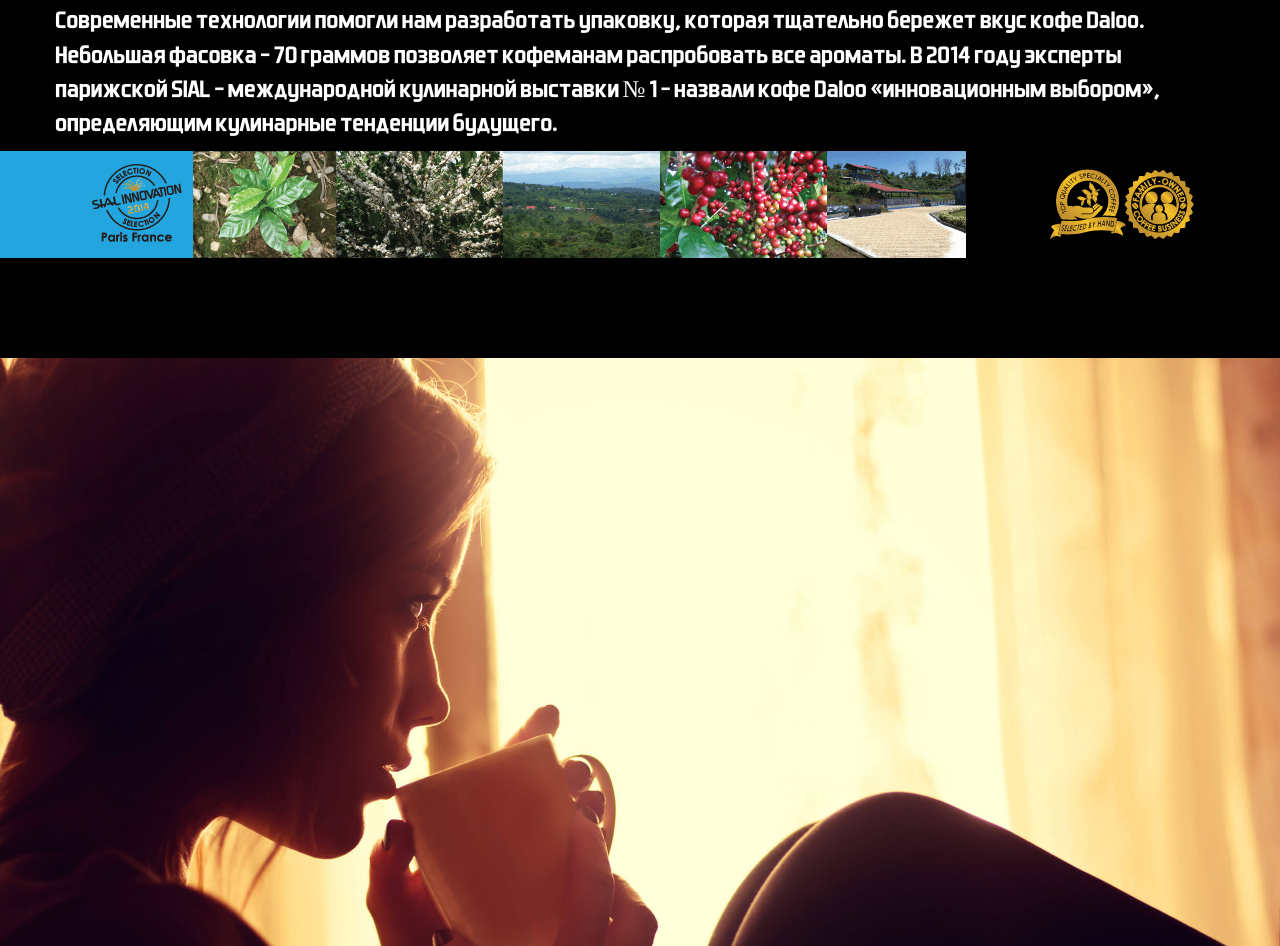
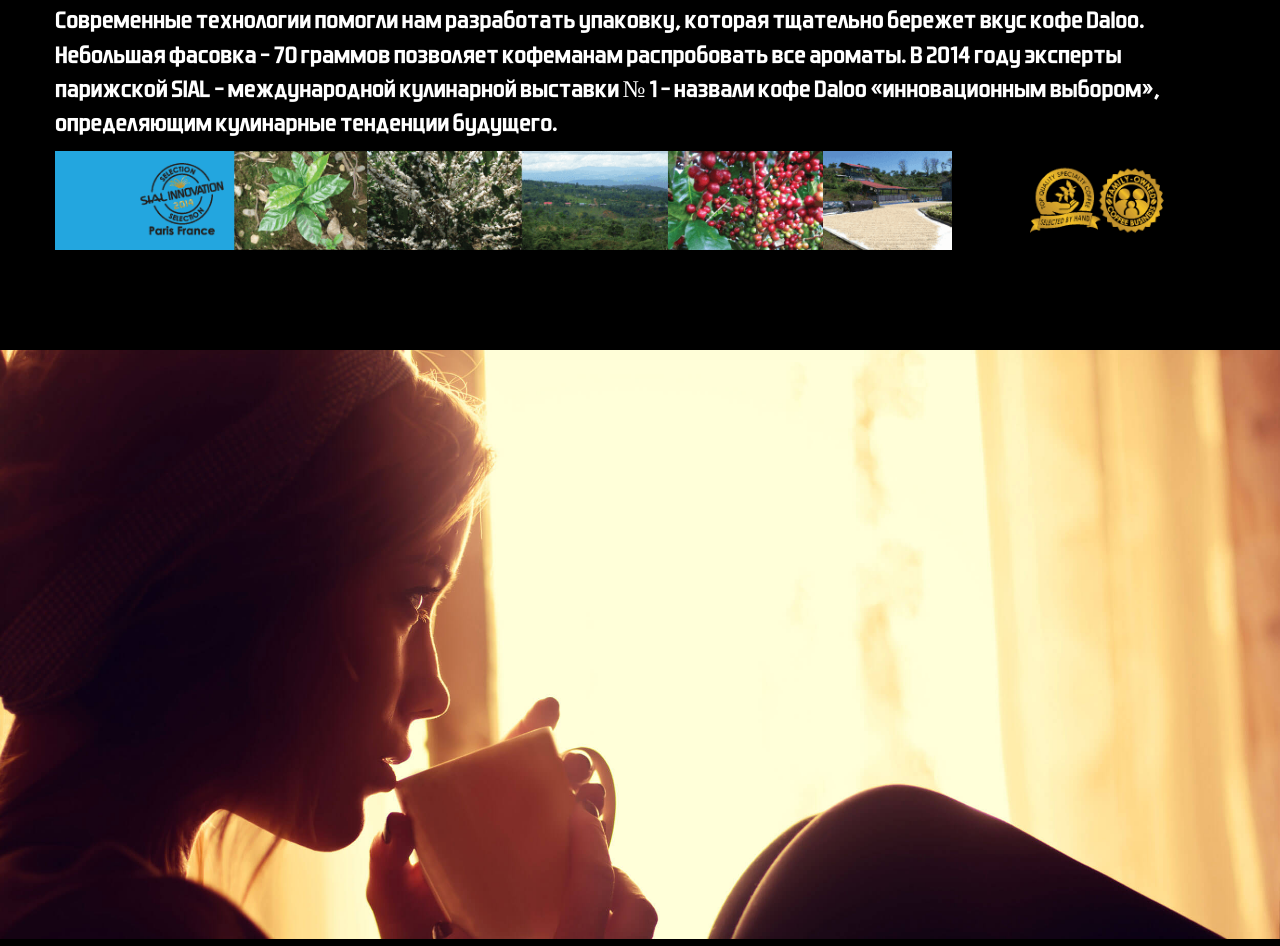
Before and after one commit to mikhail-tokarev/daloo, a website: page www/index.html in a window 1280 px wide. Shown: the part 1329-2275 px from the top of the page. Drawn offline with nearby package versions, Linux system fonts and the light colour scheme; files that its build step writes are made by us from their sources.

Commit message:
minor fixes

```diff
--- a/www/index.html
+++ b/www/index.html
@@ -88,8 +88,6 @@
         <p>Мы&nbsp;сушим наш кофе на&nbsp;солнце, слегка обжариваем, чтобы драгоценный дерзкий вкус полностью раскрылся. Не&nbsp;удивительно, что ценители называют костариканский кофе одним из&nbsp;самых экологичных и&nbsp;чистых. Мы&nbsp;обогащаем кофе натуральными эссенциями с&nbsp;легкими ароматами тропических фруктов и&nbsp;алкогольных напитков. 11&nbsp;восхитительных букетов кофе Daloo: маракуйя, гуава, кардамон, шоколад, ваниль, амаретто, коньяк, роза раскроют вкусы Коста-Рики&nbsp;&mdash; настоящего рая на&nbsp;земле. Daloo&nbsp;&mdash; для тех, кто понимает и&nbsp;любит аромат кофе.</p>
         <p>Современные технологии помогли нам разработать упаковку, которая тщательно бережет вкус кофе Daloo. Небольшая фасовка&nbsp;&mdash; 70&nbsp;граммов позволяет кофеманам распробовать все ароматы. В&nbsp;2014 году эксперты парижской SIAL&nbsp;&mdash; международной кулинарной выставки &#8470;&nbsp;1&nbsp;&mdash; назвали кофе Daloo &laquo;инновационным выбором&raquo;, определяющим кулинарные тенденции будущего.</p>
     </div>
-</div>
-<div class="container-fluid">
     <div class="row">
         <img src="/i/banner.png" class="img-responsive" alt="">
     </div>
```
